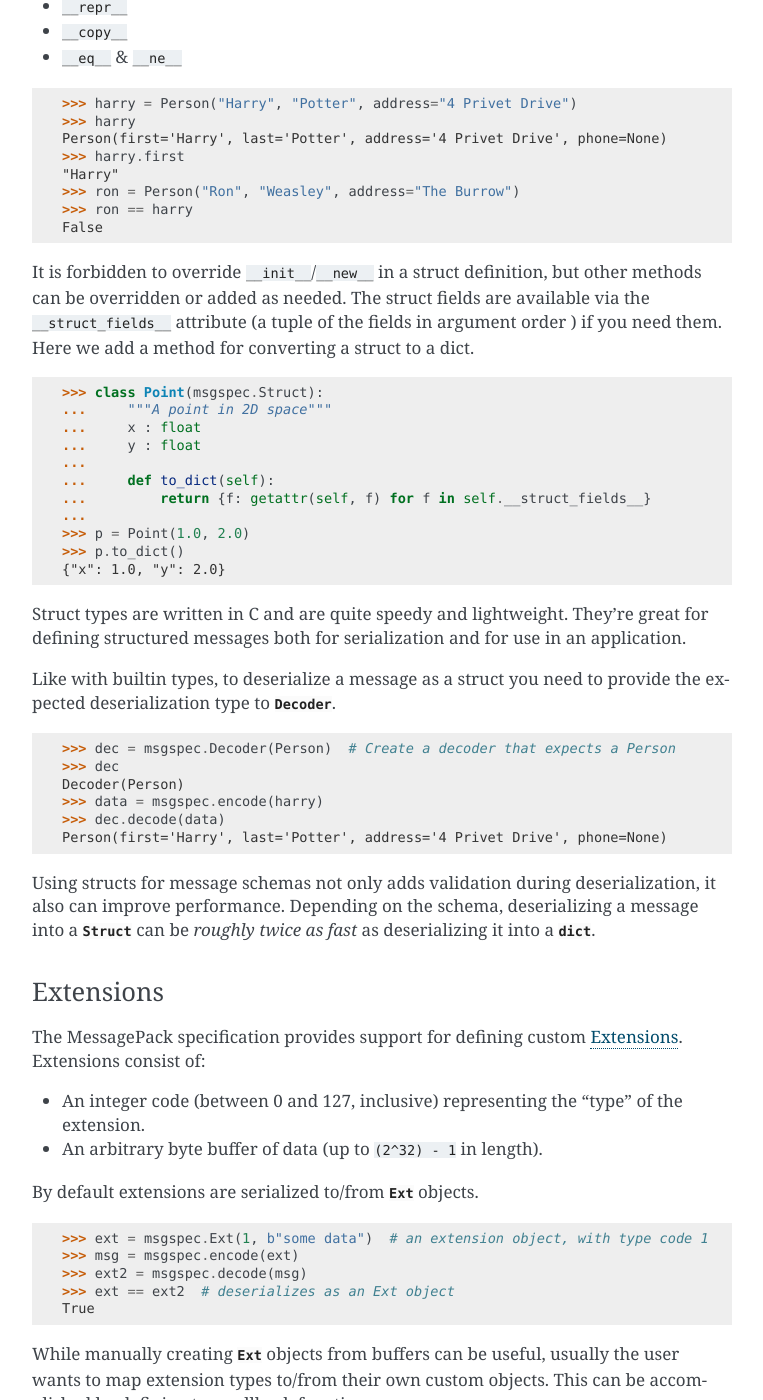
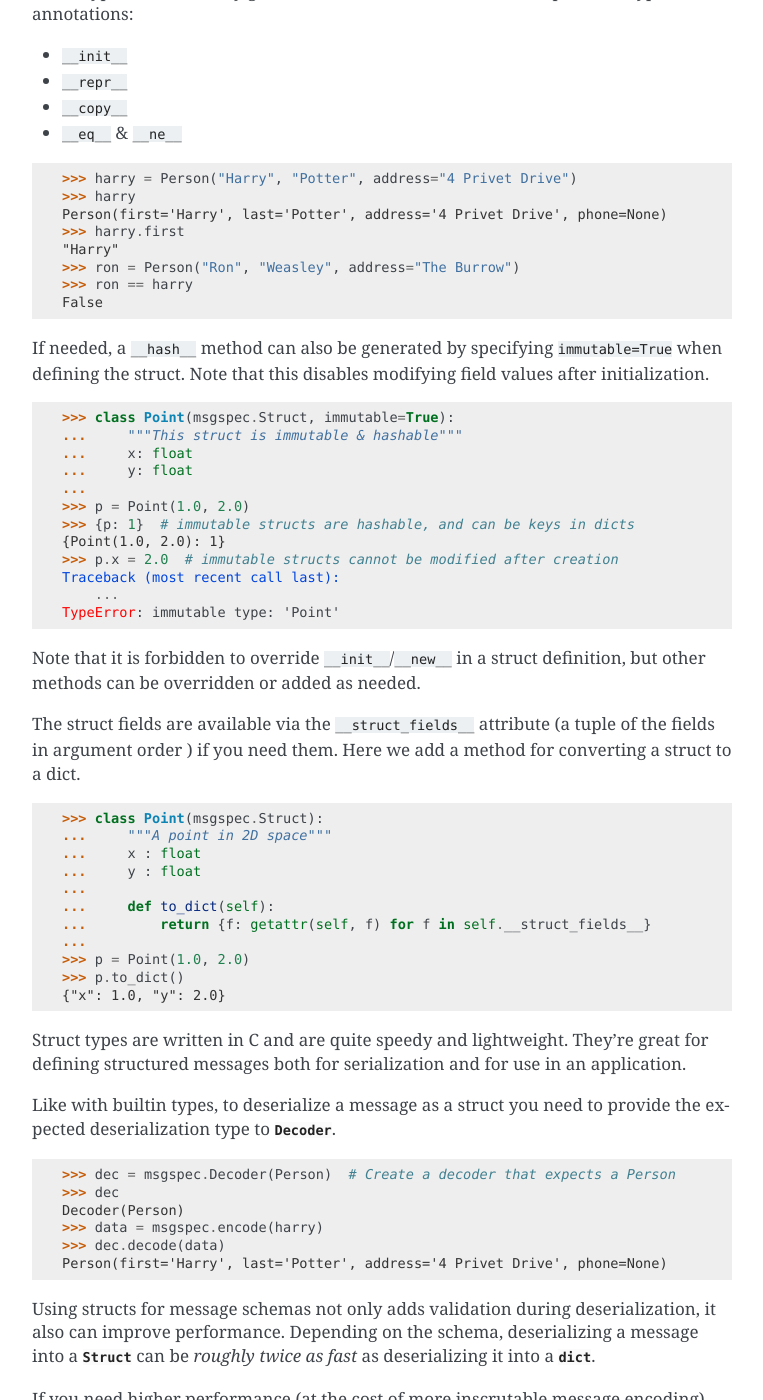
Before and after one commit to jcrist/msgspec, a Sphinx documentation site: the page built from docs/source/index.rst, in a window 1280 px wide and 1400 px high, scrolled down 4489 px. Shown: the whole window, without its empty margins (358-1121 px from the left). Built offline with Sphinx 7.4.7, drawn with Linux system fonts in a browser that asks for light colours; some of the changed text lies outside the part shown.

Commit message:
Add docs

```diff
--- a/docs/source/index.rst
+++ b/docs/source/index.rst
@@ -202,19 +202,22 @@
 - `list` / `typing.List`
 - `dict` / `typing.Dict`
 - `set` / `typing.Set`
+- `datetime.datetime`
 - `typing.Any`
 - `typing.Optional`
 - `msgspec.Ext`
 - `enum.Enum` derived types
 - `enum.IntEnum` derived types
 - `msgspec.Struct` derived types
+- Custom types (provided a valid ``ext_hook`` or ``dec_hook`` callback on the Decoder)
+
 
 Structs
 ~~~~~~~
 
 ``msgspec`` can serialize many builtin types, but unlike protocols like
-`pickle`_/`quickle`_, it can't serialize arbitrary user classes. Two
-user-defined types are supported:
+`pickle`_/`quickle`_, it can't serialize arbitrary user classes by default. Two
+user-defined types are supported though:
 
 - `Struct`
 - `enum.Enum`
@@ -254,11 +257,31 @@
     >>> ron == harry
     False
 
-It is forbidden to override ``__init__``/``__new__`` in a struct definition,
-but other methods can be overridden or added as needed. The struct fields are
-available via the ``__struct_fields__`` attribute (a tuple of the fields in
-argument order ) if you need them. Here we add a method for converting a struct
-to a dict.
+If needed, a ``__hash__`` method can also be generated by specifying
+``immutable=True`` when defining the struct. Note that this disables modifying
+field values after initialization.
+
+.. code-block:: python
+
+    >>> class Point(msgspec.Struct, immutable=True):
+    ...     """This struct is immutable & hashable"""
+    ...     x: float
+    ...     y: float
+    ...
+    >>> p = Point(1.0, 2.0)
+    >>> {p: 1}  # immutable structs are hashable, and can be keys in dicts
+    {Point(1.0, 2.0): 1}
+    >>> p.x = 2.0  # immutable structs cannot be modified after creation
+    Traceback (most recent call last):
+        ...
+    TypeError: immutable type: 'Point'
+
+Note that it is forbidden to override ``__init__``/``__new__`` in a struct
+definition, but other methods can be overridden or added as needed.
+
+The struct fields are available via the ``__struct_fields__`` attribute (a
+tuple of the fields in argument order ) if you need them. Here we add a method
+for converting a struct to a dict.
 
 .. code-block:: python
 
@@ -294,6 +317,25 @@
 deserialization, it also can improve performance. Depending on the schema,
 deserializing a message into a `Struct` can be *roughly twice as fast* as
 deserializing it into a `dict`.
+
+If you need higher performance (at the cost of more inscrutable message
+encoding), you can set ``asarray=True`` on a struct definition. Structs with
+this option enabled are encoded/decoded as MessagePack ``array`` types (rather
+than ``map`` types), removing the field names from the serialized message. This
+can provide another ~2x speedup for decoding (and ~1.5x speedup for encoding).
+
+.. code-block:: python
+
+    >>> class ArrayBasedStruct(msgspec.Struct, asarray=True):
+    ...     """This struct is serialized as a MessagePack array type
+    ...     (instead of a map type). This means no field names are sent
+    ...     as part of the message, speeding up encoding/decoding."""
+    ...     my_first_field: str
+    ...     my_second_field: int
+    ...
+    >>> x = ArrayBasedStruct("some string", 2)
+    >>> msgspec.encode(x)
+    b'\x92\xabsome string\x02'
 
 .. _extensions:
 
@@ -436,9 +478,11 @@
 For schema evolution to work smoothly, you need to follow a few guidelines:
 
 1. Any new fields on a `Struct` must specify default values.
-2. Don't change the type annotations for existing messages or fields
-3. Don't change the type codes or implementations for any defined
-   :ref:`Extensions`
+2. Structs with ``asarray=True`` must not reorder fields, and any new fields
+   must be appended to the end (and have defaults).
+3. Don't change the type annotations for existing messages or fields.
+4. Don't change the type codes or implementations for any defined
+   :ref:`Extensions`.
 
 For example, suppose we wanted to add a new ``email`` field to our ``Person``
 struct. To do so, we add it at the end of the definition, with a default value.
```
